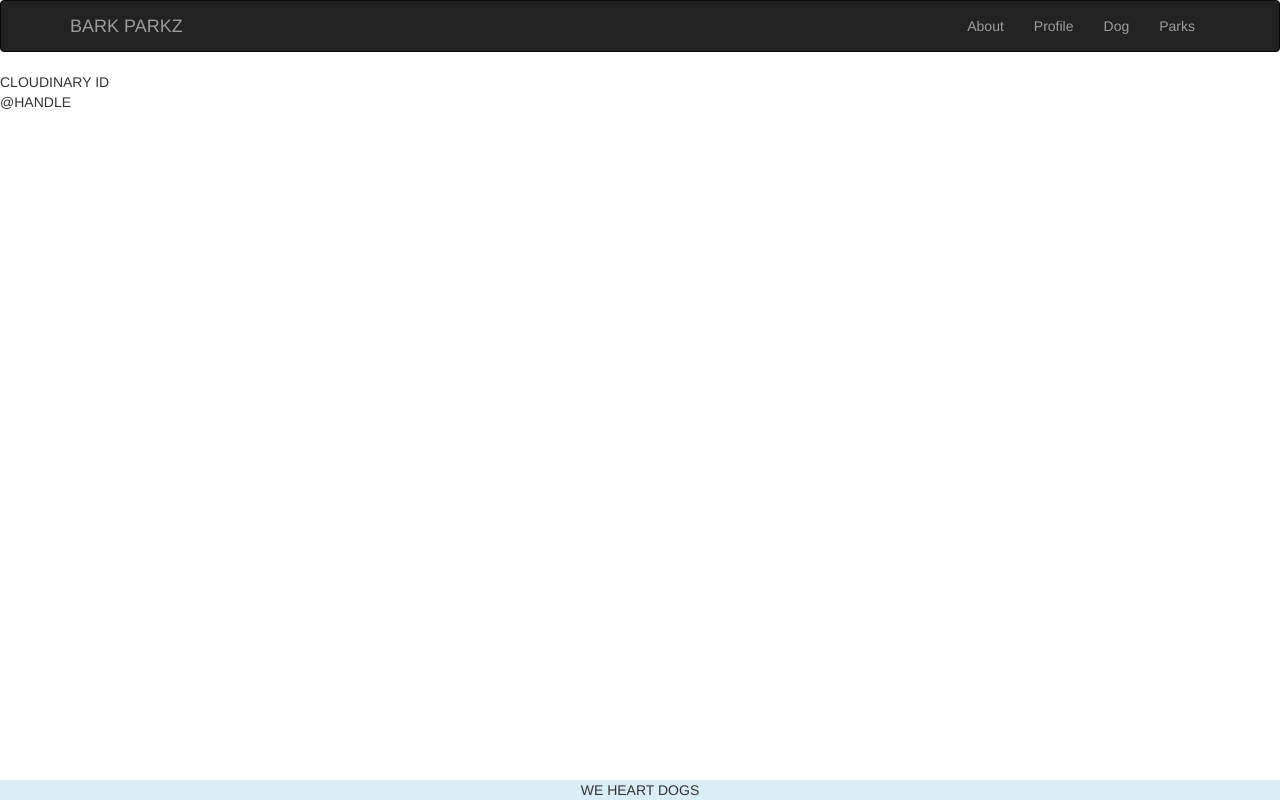
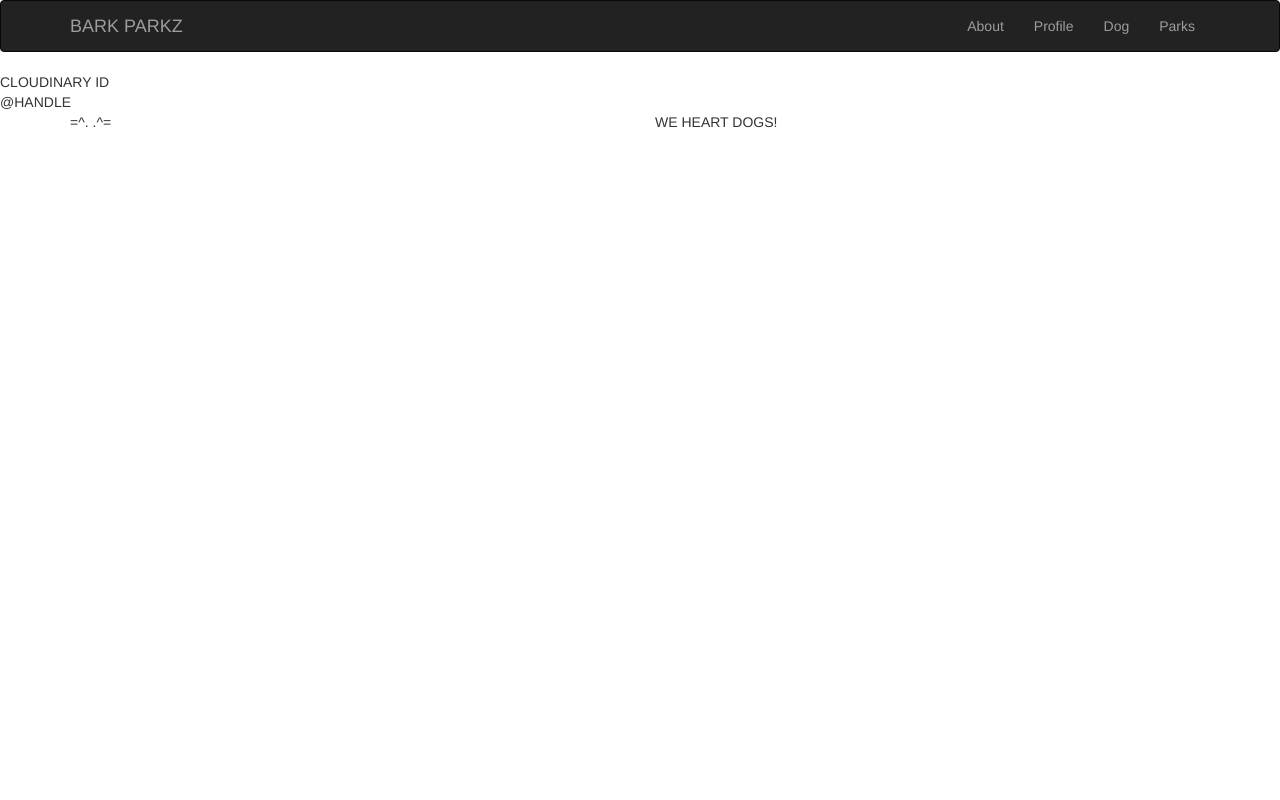
Before and after one commit to littleloveprint/dog-social, a PHP site: page /static-ui/profile.php in a window 1280 px wide. Run offline with PHP 8.4, Linux system fonts and the light colour scheme; some libraries are stand-ins or nearby versions.

Commit message:
Library - footer. Had template code.

```diff
--- a/static-ui/library/footer.php
+++ b/static-ui/library/footer.php
@@ -1,10 +1,12 @@
-<footer class="navbar-fixed-bottom">
-	<footer class="bg-info text-center">
-		<div class="container">
-			<div class="row">
-				<div class="col-md-4 col-md-offset-4">
-					WE HEART DOGS
-				</div>
+<footer>
+	<div class="container">
+		<div class="row">
+			<div class="col-sm-6">
+				=^. .^=
+			</div>
+			<div class="col-sm-6 text-right-sm">
+				WE HEART DOGS!
 			</div>
 		</div>
-	</footer>
+	</div>
+</footer>
```
